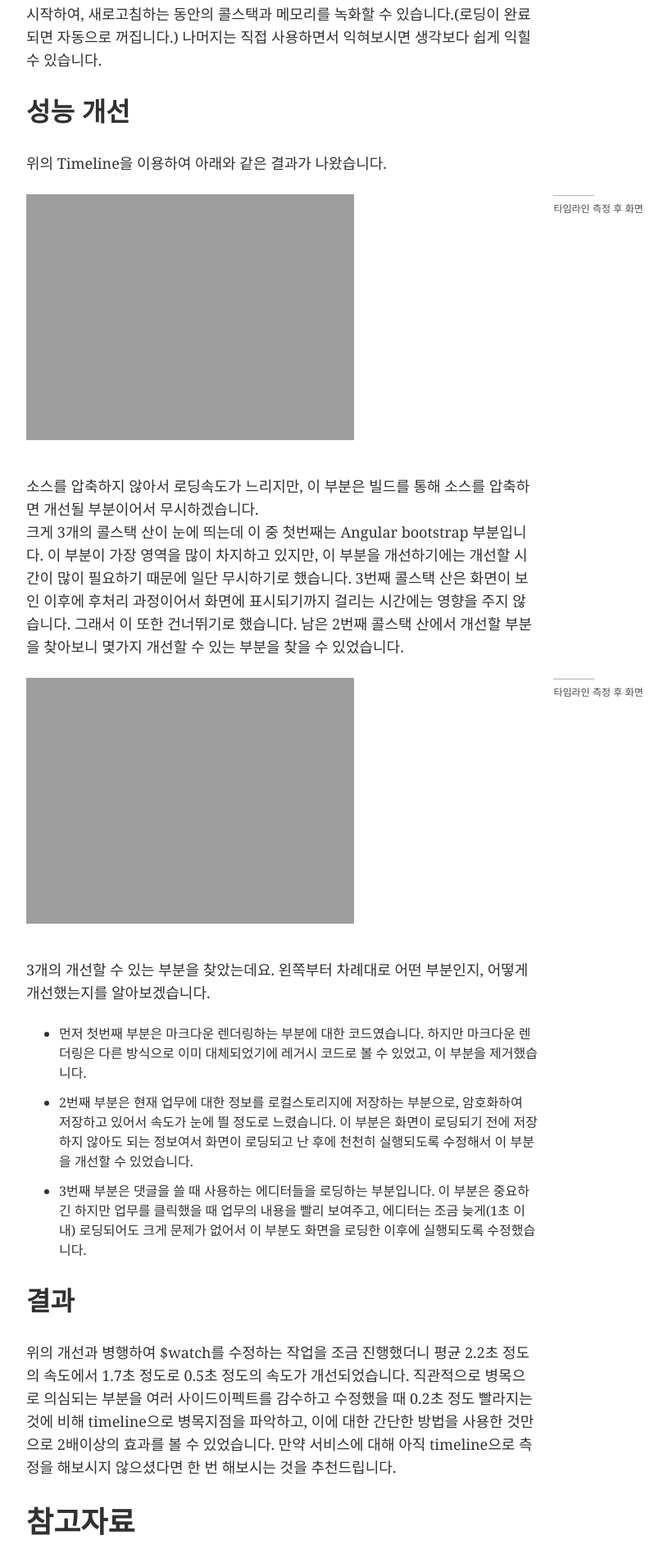
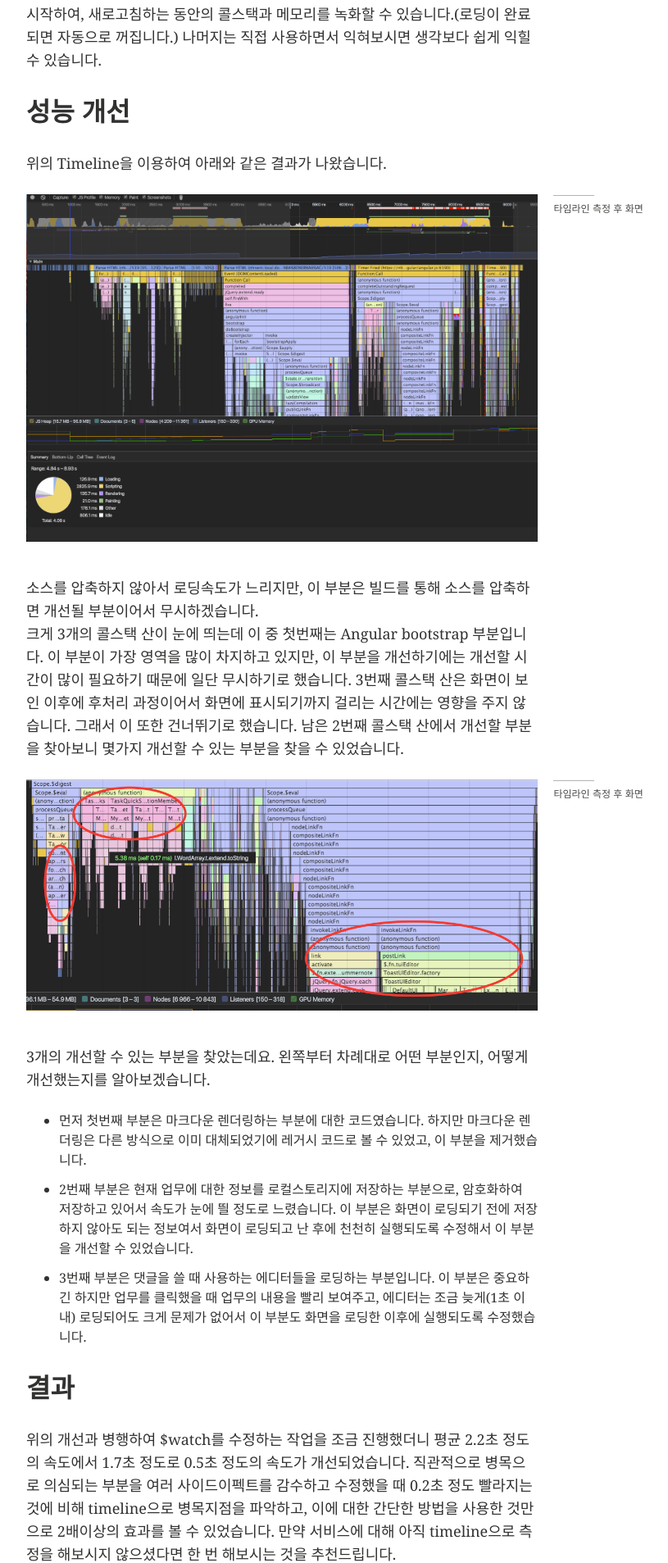
Before and after one commit to kbs0327/blog, a Jekyll site: the page built from _posts/2016-06-16-angularjs-improve-performance2.markdown, in a window 1280 px wide. Shown: the part 2044-3951 px from the top of the page at 82% size, without its empty margins (64-879 px from the left). Built offline with Jekyll 4.4.1, drawn with Linux system fonts in a browser that asks for light colours.

Commit message:
jpg -> png

```diff
--- a/_posts/2016-06-16-angularjs-improve-performance2.markdown
+++ b/_posts/2016-06-16-angularjs-improve-performance2.markdown
@@ -48,7 +48,7 @@ categories: technology
  위의 Timeline을 이용하여 아래와 같은 결과가 나왔습니다.
 
 <figure>
-	<a href="http://kbs0327.github.io/blog/images/timeline_full.jpg" target="_blank"><img src="//kbs0327.github.io/blog/images/timeline_full.jpg"></a>
+	<a href="http://kbs0327.github.io/blog/images/timeline_full.png" target="_blank"><img src="//kbs0327.github.io/blog/images/timeline_full.png"></a>
 	<figcaption>타임라인 측정 후 화면</figcaption>
 </figure>
 
@@ -56,7 +56,7 @@ categories: technology
  크게 3개의 콜스택 산이 눈에 띄는데 이 중 첫번째는 Angular bootstrap 부분입니다. 이 부분이 가장 영역을 많이 차지하고 있지만, 이 부분을 개선하기에는 개선할 시간이 많이 필요하기 때문에 일단 무시하기로 했습니다. 3번째 콜스택 산은 화면이 보인 이후에 후처리 과정이어서 화면에 표시되기까지 걸리는 시간에는 영향을 주지 않습니다. 그래서 이 또한 건너뛰기로 했습니다. 남은 2번째 콜스택 산에서 개선할 부분을 찾아보니 몇가지 개선할 수 있는 부분을 찾을 수 있었습니다.
 
 <figure>
-	<a href="http://kbs0327.github.io/blog/images/timeline_expansion.jpg" target="_blank"><img src="//kbs0327.github.io/blog/images/timeline_expansion.jpg"></a>
+	<a href="http://kbs0327.github.io/blog/images/timeline_expansion.png" target="_blank"><img src="//kbs0327.github.io/blog/images/timeline_expansion.png"></a>
 	<figcaption>타임라인 측정 후 화면</figcaption>
 </figure>
 
```
